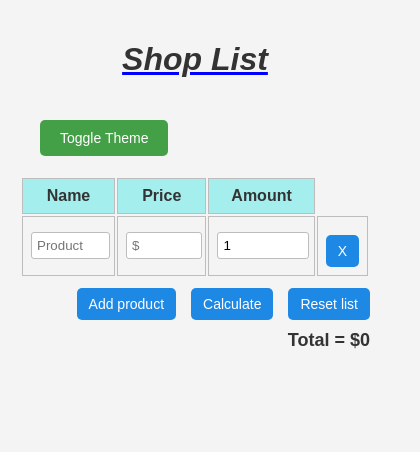
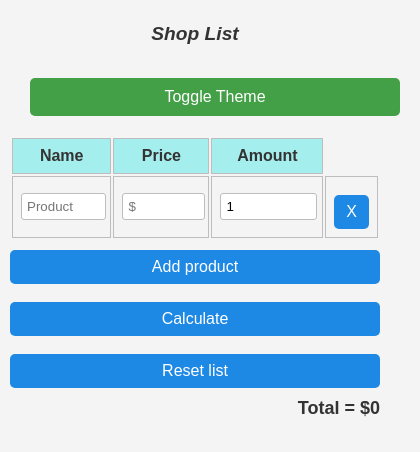
Before and after one commit to LuisDev912/shop-list, a plain HTML site: page index.html in a window 390 px wide. Shown: the whole page, 420 px wide, since content can reach past the window. Drawn offline with Linux system fonts and the light colour scheme.

Commit message:
"feature: Add responsiveness to the page - Add relative sizes to the buttons and the page."

```diff
--- a/styles.css
+++ b/styles.css
@@ -5,7 +5,7 @@
 
 body {
     font-family: Arial, sans-serif;
-    background-color: #f4f4f4;
+    background-color: #c0c0c0;
     padding: 20px;
     max-width: 400px;
     margin: auto;
@@ -105,3 +105,30 @@ th {
     font-weight: bold;
     font-size: 18px;
 }
+
+/* media queries */
+
+@media (max-width: 480px) {
+    body {
+        max-width: 100%;
+        padding: 10px;
+    }
+
+    h1 {
+        font-size: 1.2em;
+        text-decoration: none;
+    }
+
+    /* buttons */
+
+    .buttons{
+        align-items: center;
+        flex-direction: column;
+        gap: 8px;
+    }
+
+    button{
+        width: 100%;
+        font-size: 1em;
+    }
+}
```
Also changed, not shown: 1 other file.
